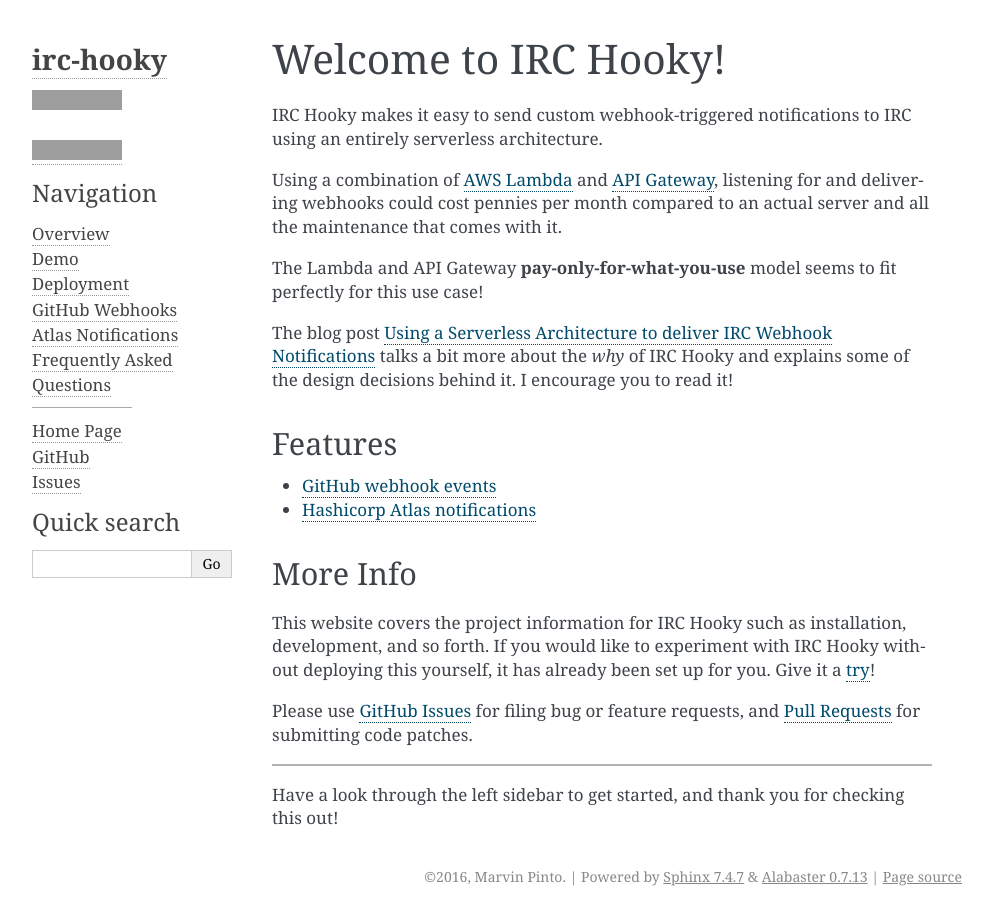
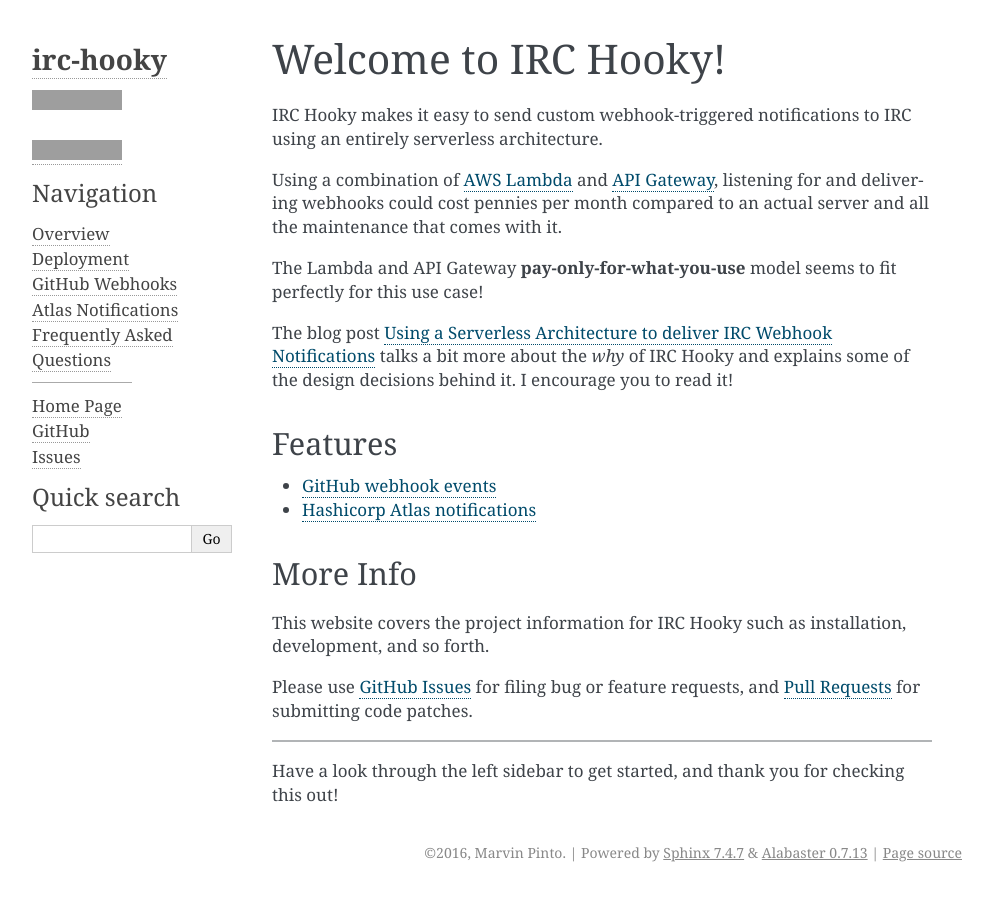
Before and after one commit to marvinpinto/irc-hooky, a Sphinx documentation site: the page built from docs/index.rst, in a window 1280 px wide, cut to the strip 0-916 px from the top of the page. Shown: the whole strip, without its empty margins (148-1141 px from the left). Built offline with Sphinx 7.4.7, drawn with Linux system fonts in a browser that asks for light colours; grey boxes are pictures that could not be loaded.

Commit message:
Remove references to the demo as it is no longer maintained
Signed-off-by: Marvin Pinto <git@pinto.im>

```diff
--- a/docs/index.rst
+++ b/docs/index.rst
@@ -29,9 +29,7 @@
 ---------
 
 This website covers the project information for IRC Hooky such as installation,
-development, and so forth. If you would like to experiment with IRC Hooky
-without deploying this yourself, it has already been set up for you. Give it a
-:doc:`try <demo>`!
+development, and so forth.
 
 Please use `GitHub Issues`__ for filing bug or feature requests, and `Pull
 Requests`__ for submitting code patches.
@@ -49,7 +47,6 @@
    :maxdepth: 2
 
    overview
-   demo
    deployment
    github
    atlas
```
Also changed, not shown: docs/demo.rst (deleted, +0 -49 lines), 1 other file.
